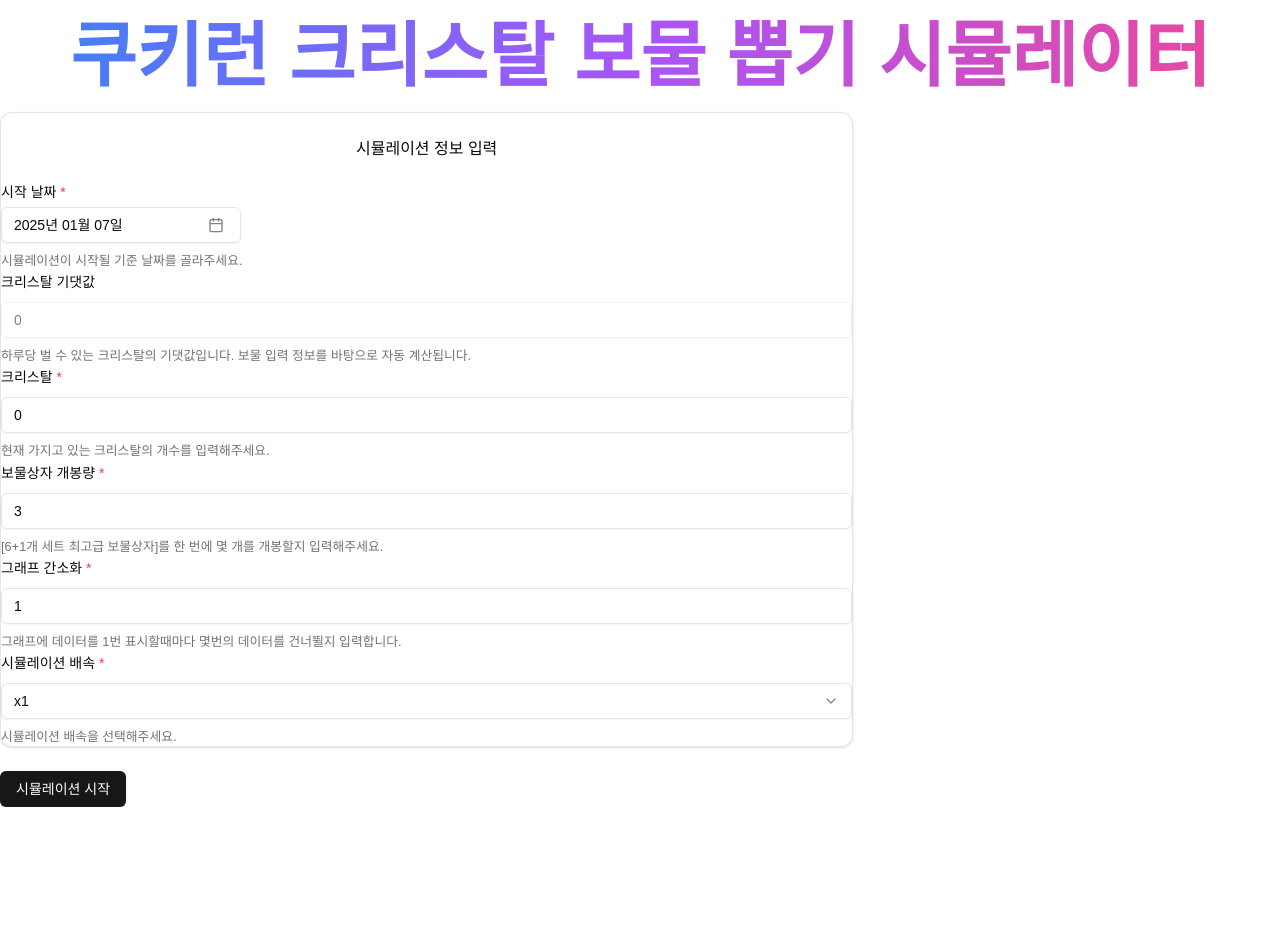
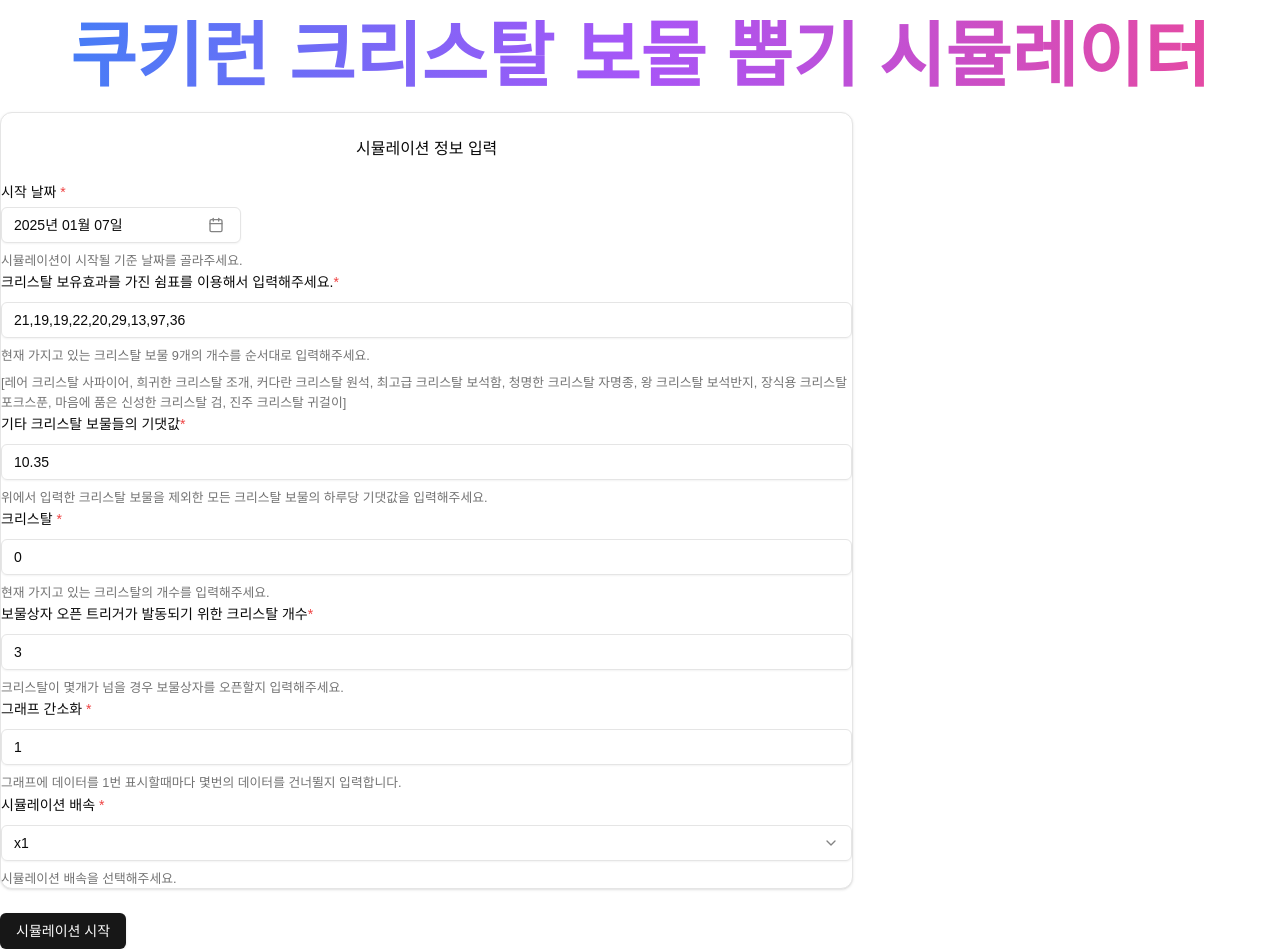
Before and after one commit to syki66/cookierun-crystal-simulator, a Next.js app: page /simulator/ready in a window 1280 px wide. Before the commit the page ends 807 px from the top, so only its background shows below. Built offline with nearby package versions, Linux system fonts and the light colour scheme.

Commit message:
feat: 크리스탈 리스트, 기본값 입력 필드 추가 - 크리스탈 리스트의 유효성 검증 추가 - 크리스탈 기본값의 float 유효성 검증 추가 - url 파라미터에 값 추가

```diff
--- a/app/simulator/ready/page.tsx
+++ b/app/simulator/ready/page.tsx
@@ -38,10 +38,31 @@ const FormSchema = z.object({
   date: z.date({
     required_error: '시작 날짜를 필수로 입력해야 합니다.',
   }),
-  crystalsPerDay: z.number({
-    required_error: '기댓값을 필수로 입력해야 합니다.',
-    invalid_type_error: '숫자를 입력해야 합니다.',
-  }),
+  crystals: z
+    .string({
+      required_error: '기댓값을 필수로 입력해야 합니다.',
+      invalid_type_error: '쉼표를 통해 9개의 숫자를 입력해야 합니다.',
+    })
+    .refine(
+      (value) => {
+        const parts = value.split(',');
+        return (
+          parts.length === 9 && parts.every((part) => /^\d+$/.test(part.trim()))
+        );
+      },
+      {
+        message: '쉼표가 8개 있고 그 사이에 자연수가 위치해야 합니다.',
+      }
+    ),
+  defaultCrystal: z
+    .string({
+      required_error: '크리스탈의 개수를 필수로 입력해야 합니다.',
+      invalid_type_error: '숫자를 입력해야 합니다.',
+    })
+    .refine((val) => /^-?\d+(\.\d+)?([eE][+-]?\d+)?$/.test(val), {
+      // 정규식 테스트
+      message: '유효한 숫자를 입력해야 합니다.',
+    }),
   currentCrystals: z
     .number({
       required_error: '크리스탈의 개수를 필수로 입력해야 합니다.',
@@ -74,20 +95,29 @@ export default function InputForm() {
     defaultValues: {
       date: new Date(),
       currentCrystals: 0,
-      crystalsPerDay: 0,
+      crystals: '21,19,19,22,20,29,13,97,36',
+      defaultCrystal: '10.35',
       threshold: 3,
       skip: 1,
       speed: '1',
     },
   });
 
-  function onSubmit(data: z.infer<typeof FormSchema>) {
-    const { date, currentCrystals, crystalsPerDay, skip, speed, threshold } =
-      data;
+  const onSubmit = (data: z.infer<typeof FormSchema>) => {
+    const {
+      date,
+      crystals,
+      defaultCrystal,
+      currentCrystals,
+      skip,
+      speed,
+      threshold,
+    } = data;
+    const crystalsArray = crystals.split(',').map((e) => e.trim()); // 공백 제거
     router.push(
-      `/simulator/show?timestamp=${date.getTime()}&currentCrystals=${currentCrystals}&crystalsPerDay=${crystalsPerDay}&skip=${skip}&speed=${speed}&threshold=${threshold}}`
+      `/simulator/show?timestamp=${date.getTime()}&crystals=${crystalsArray}&defaultCrystal=${defaultCrystal}&currentCrystals=${currentCrystals}&skip=${skip}&speed=${speed}&threshold=${threshold}`
     );
-  }
+  };
 
   return (
     <Form {...form}>
@@ -143,16 +173,46 @@ export default function InputForm() {
 
           <FormField
             control={form.control}
-            name="crystalsPerDay"
+            name="crystals"
             render={({ field }) => (
               <FormItem>
-                <FormLabel>크리스탈 기댓값</FormLabel>
+                <FormLabel>
+                  크리스탈 보유효과를 가진 쉼표를 이용해서 입력해주세요.
+                  <span className="text-red-500">*</span>
+                </FormLabel>
                 <FormControl>
-                  <Input disabled placeholder="기댓값 입력" {...field} />
+                  <Input placeholder="각각의 개수를 입력해주세요." {...field} />
                 </FormControl>
                 <FormDescription>
-                  하루당 벌 수 있는 크리스탈의 기댓값입니다. 보물 입력 정보를
-                  바탕으로 자동 계산됩니다.
+                  현재 가지고 있는 크리스탈 보물 9개의 개수를 순서대로
+                  입력해주세요.
+                </FormDescription>
+                <FormDescription>
+                  [레어 크리스탈 사파이어, 희귀한 크리스탈 조개, 커다란 크리스탈
+                  원석, 최고급 크리스탈 보석함, 청명한 크리스탈 자명종, 왕
+                  크리스탈 보석반지, 장식용 크리스탈 포크스푼, 마음에 품은
+                  신성한 크리스탈 검, 진주 크리스탈 귀걸이]
+                </FormDescription>
+                <FormMessage />
+              </FormItem>
+            )}
+          />
+
+          <FormField
+            control={form.control}
+            name="defaultCrystal"
+            render={({ field }) => (
+              <FormItem>
+                <FormLabel>
+                  기타 크리스탈 보물들의 기댓값
+                  <span className="text-red-500">*</span>
+                </FormLabel>
+                <FormControl>
+                  <Input placeholder="기타 크리스탈 기댓값" {...field} />
+                </FormControl>
+                <FormDescription>
+                  위에서 입력한 크리스탈 보물을 제외한 모든 크리스탈 보물의
+                  하루당 기댓값을 입력해주세요.
                 </FormDescription>
                 <FormMessage />
               </FormItem>
@@ -197,7 +257,8 @@ export default function InputForm() {
             render={({ field }) => (
               <FormItem>
                 <FormLabel>
-                  보물상자 개봉량 <span className="text-red-500">*</span>
+                  보물상자 오픈 트리거가 발동되기 위한 크리스탈 개수
+                  <span className="text-red-500">*</span>
                 </FormLabel>
                 <FormControl>
                   <Input
@@ -216,8 +277,7 @@ export default function InputForm() {
                   />
                 </FormControl>
                 <FormDescription>
-                  [6+1개 세트 최고급 보물상자]를 한 번에 몇 개를 개봉할지
-                  입력해주세요.
+                  크리스탈이 몇개가 넘을 경우 보물상자를 오픈할지 입력해주세요.
                 </FormDescription>
                 <FormMessage />
               </FormItem>
```
